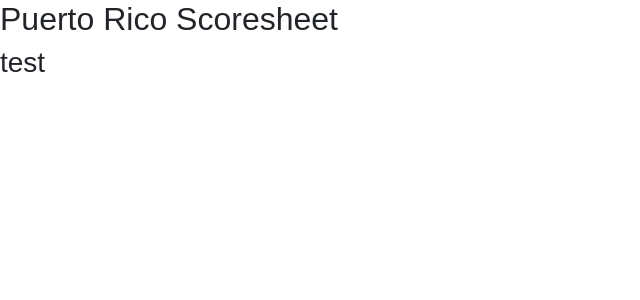
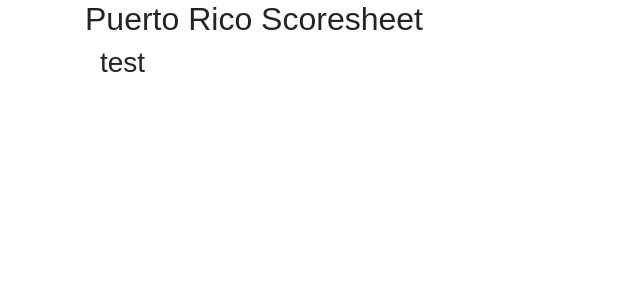
Before and after one commit to ROldford/puerto-rico-scoresheet, a React (Create React App) app: page / in a window 1280 px wide. Shown: the top 300 px of the page, without its empty margins (0-640 px from the left). Built offline with nearby package versions, Linux system fonts and the light colour scheme.

Commit message:
Rewrote app to use react-bootstrap grid

```diff
--- a/src/App.js
+++ b/src/App.js
@@ -1,4 +1,5 @@
 import React, { Component } from 'react';
+import {Grid, Row, Col} from 'react-bootstrap';
 import Header from './components/Header';
 import ScoringInput from './components/ScoringInput';
 
@@ -6,12 +7,16 @@
 class App extends Component {
   render() {
     return (
-      <div className='scoresheet'>
-        <Header />
-        <div className='scoring-input'>
-          <ScoringInput />
-        </div>
-      </div>
+        <Grid>
+          <Row className="show-grid">
+            <Col xs={12} md={8}>
+              <Header />
+            </Col>
+          </Row>
+            <Col xs={12} md={8}>
+              <ScoringInput />
+            </Col>
+        </Grid>
     );
   }
 }
```
